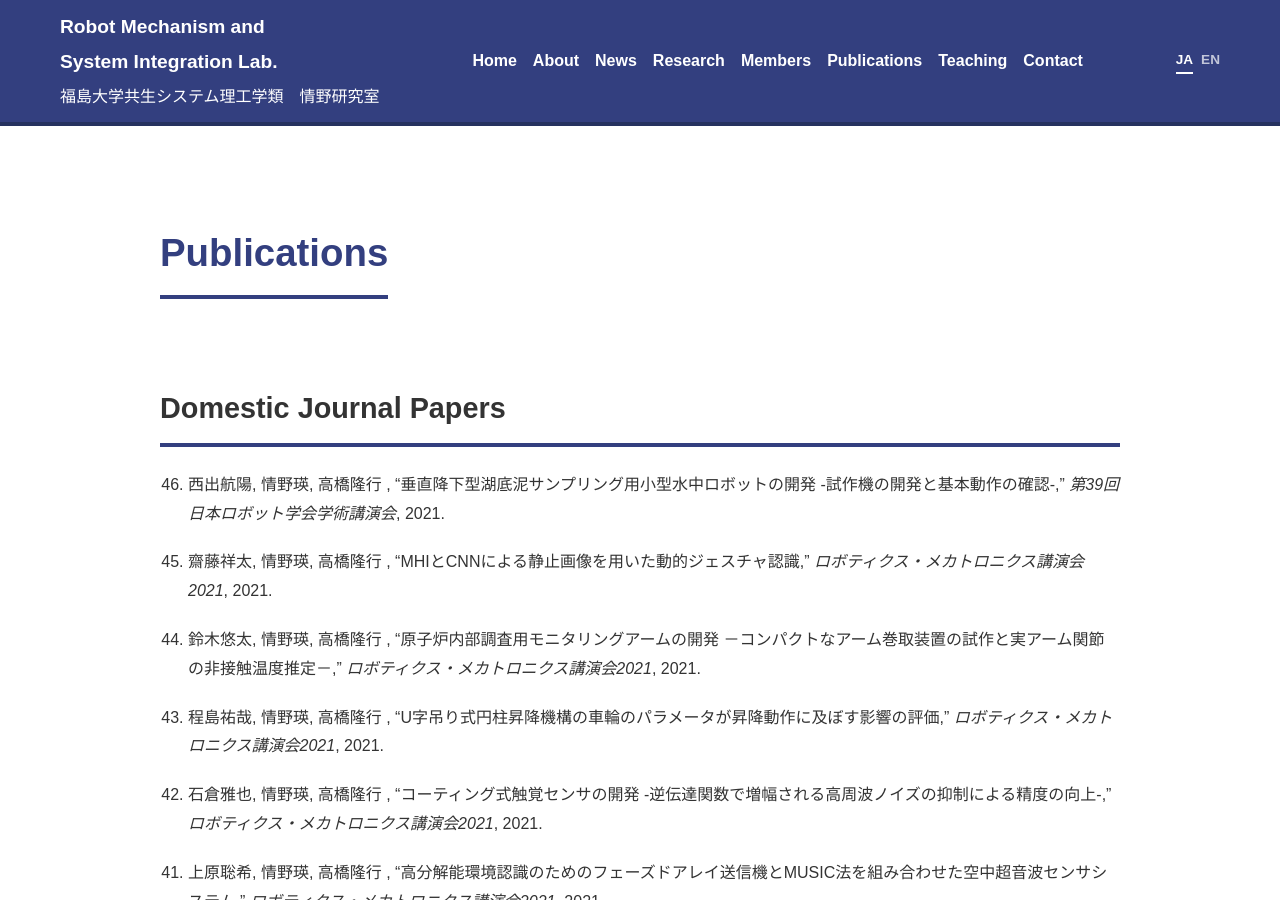
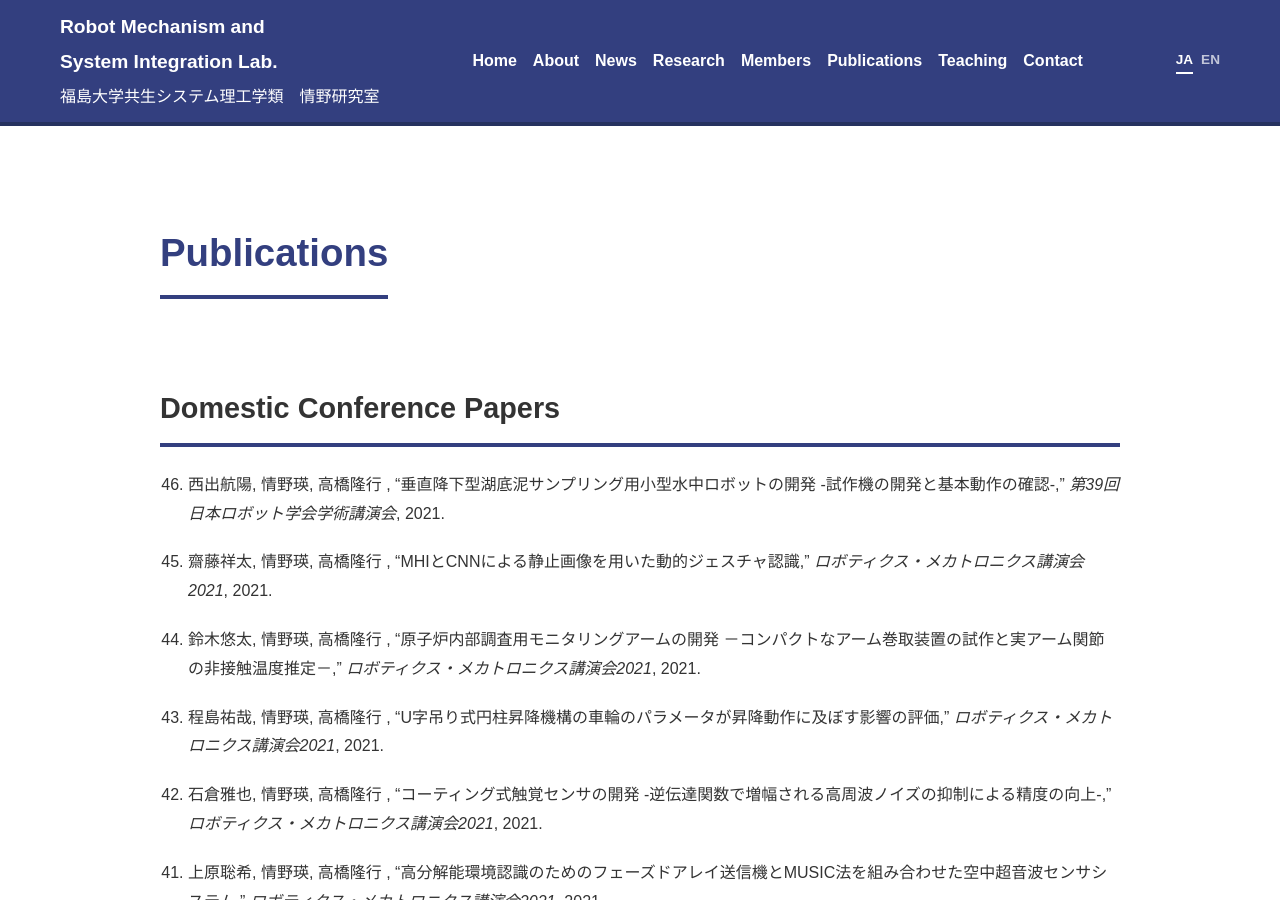
Before and after one commit to rmsi-seino-lab/rmsi-seino-lab.github.io, a Jekyll site: the page built from Domestic_conference.html, in a window 1280 px wide and 900 px high. Built offline with Jekyll 4.4.1, drawn with Linux system fonts in a browser that asks for light colours.

Commit message:
Update website

```diff
--- a/Domestic_conference.html
+++ b/Domestic_conference.html
@@ -11,7 +11,7 @@ lang_url: /en/Domestic_conference.html
     </section>
 
   <section>
-    <h2>Domestic Journal Papers</h2>
+    <h2>Domestic Conference Papers</h2>
 
     {% assign papers = site.publications
       | where: "type", "domestic_conference"
```
